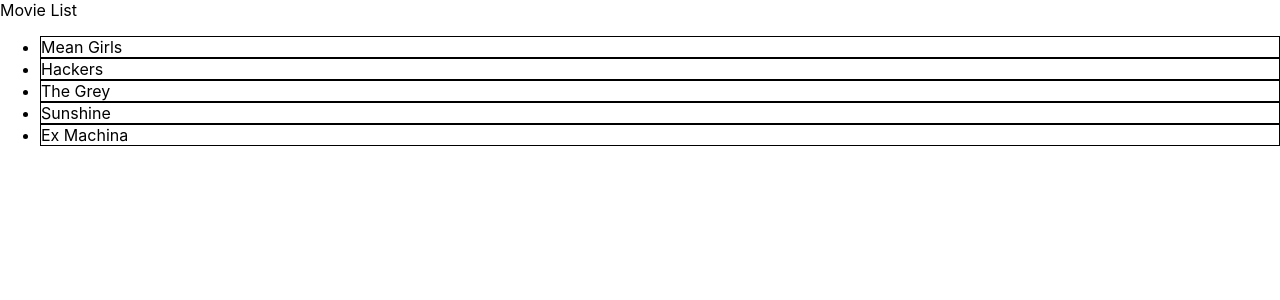
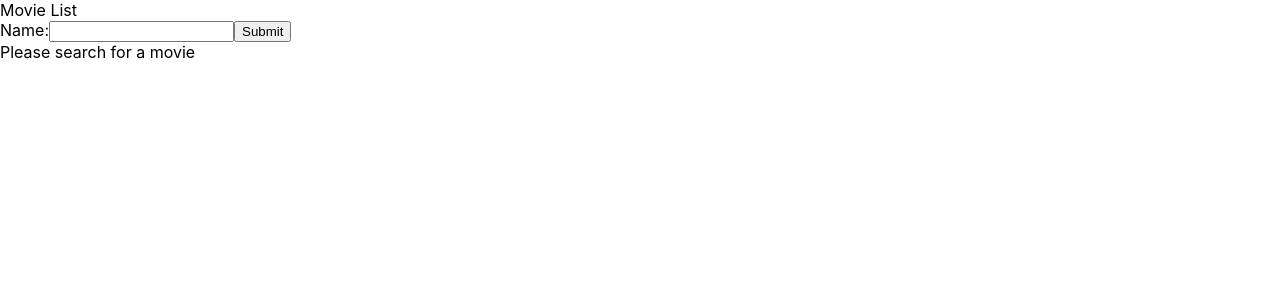
Before and after one commit to mattupham/MovieList, a React (Create React App) app: page / in a window 1280 px wide. Shown: the top 300 px of the page. Built offline with nearby package versions, Linux system fonts and the light colour scheme.

Commit message:
Added basic search functionality

```diff
--- a/src/App.module.scss
+++ b/src/App.module.scss
@@ -23,4 +23,5 @@
 
 .movieItem {
   border: 1px solid black;
+  width: 50%;
 }
--- a/src/App.tsx
+++ b/src/App.tsx
@@ -1,5 +1,6 @@
-import React from 'react';
+import React, { useState } from 'react';
 import styles from 'src/App.module.scss';
+import Search from 'src/components/Search/Search';
 
 interface Movie {
   title: string;
@@ -14,17 +15,28 @@
 ];
 
 const App: React.FC = () => {
+  const [searchQuery, setSearchQuery] = useState('');
+
   return (
     <div className="App">
       <header>Movie List</header>
       <div>
+        <Search handleQuerySubmit={(query: string) => setSearchQuery(query)} />
+      </div>
+      <div>
+        {searchQuery === '' ? (
+          <div>Please search for a movie</div>
+        ) : (
           <ul>
-          {movies.map(({ title }: Movie, index: number) => (
+            {movies
+              .filter(movie => movie.title.toLowerCase().includes(searchQuery.toLowerCase()))
+              .map(({ title }: Movie, index: number) => (
                 <li className={styles.movieItem} key={index}>
                   {title}
                 </li>
               ))}
           </ul>
+        )}
       </div>
     </div>
   );
--- /dev/null
+++ b/src/components/Search/Search.tsx
@@ -0,0 +1,26 @@
+import React, { FormEvent, useState } from 'react';
+
+interface IProps {
+  handleQuerySubmit: (query: string) => void;
+}
+
+const Search = ({ handleQuerySubmit }: IProps) => {
+  const [query, setQuery] = useState('');
+
+  const handleSubmit = (event: FormEvent<HTMLFormElement>) => {
+    event.preventDefault();
+    handleQuerySubmit(query);
+  };
+
+  return (
+    <form onSubmit={handleSubmit}>
+      <label>
+        Name:
+        <input type="text" value={query} onChange={e => setQuery(e.target.value)} />
+      </label>
+      <input type="submit" value="Submit" />
+    </form>
+  );
+};
+
+export default Search;
```
Lines whose indentation alone changed are shown as unchanged.
